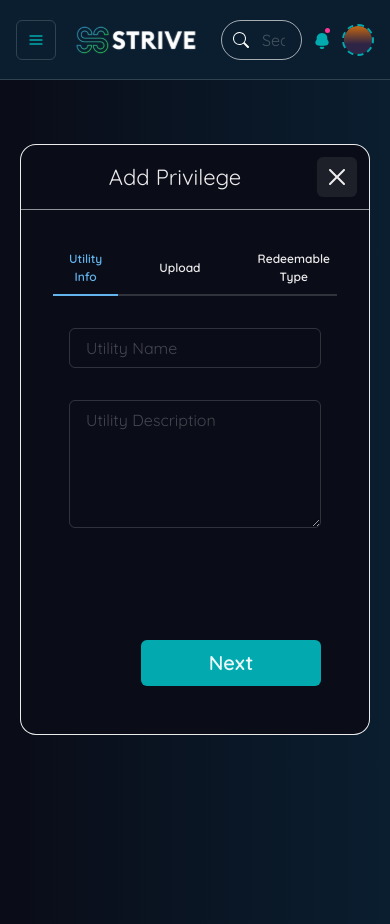
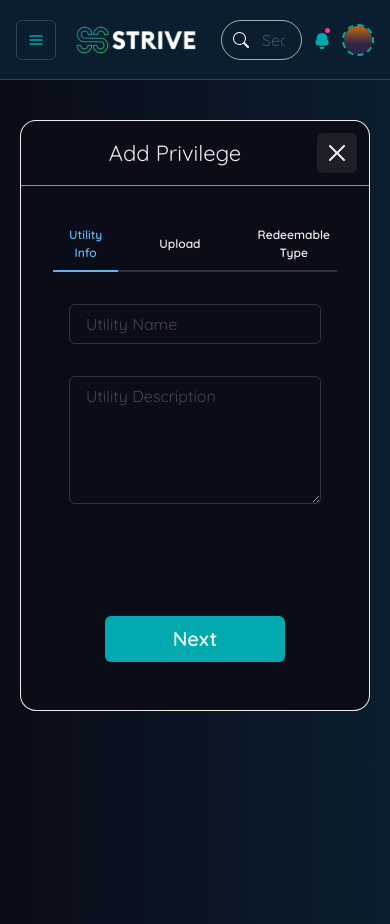
Before and after one commit to lazyfuhrer/strive-network-task, a Next.js app: page /privilege in a window 390 px wide. Built offline with nearby package versions, Linux system fonts and the light colour scheme.

Commit message:
fix: responsiveness

```diff
--- a/src/pages/privilege.tsx
+++ b/src/pages/privilege.tsx
@@ -10,7 +10,7 @@ const exo = Exo({ subsets: ['latin'] })
 export default function Privilege() {
   return (
     <>
-      <Flex justify={'center'} p={16}>
+      <Flex justify={'center'} pt={10}>
       <Tabs
         w={{base: '350px', md: '550px'}}
         minH={'500px'}
@@ -47,7 +47,7 @@ export default function Privilege() {
                     rows={5}
                     />
                 </FormControl>
-                <Button variant="unstyled" bg={'rgba(2, 170, 176, 1)'} mt={28} w={'180px'} h={'46px'} fontSize={'20px'} alignSelf="flex-end">
+                <Button variant="unstyled" bg={'rgba(2, 170, 176, 1)'} mt={28} w={'180px'} h={'46px'} fontSize={'20px'} alignSelf={{base: 'center', md: 'flex-end'}}>
                     Next
                 </Button>
             </TabPanel>
@@ -113,9 +113,8 @@ export default function Privilege() {
                         </Select>
                     </Box>
 
-                    <Flex justifyContent="flex-end" mt={24}>
-                        <Spacer />
-                        <Button variant="unstyled" bg="rgba(2, 170, 176, 1)" w={'180px'} h={'46px'} fontSize={'20px'}>Submit</Button>
+                    <Flex justifyContent={{base: 'center', md: 'flex-end'}} mt={24}>
+                        <Button variant="unstyled" bg="rgba(2, 170, 176, 1)" w={'180px'} h={'46px'} fontSize={'20px'} >Submit</Button>
                     </Flex>
                 </Box>
             </TabPanel>
```
